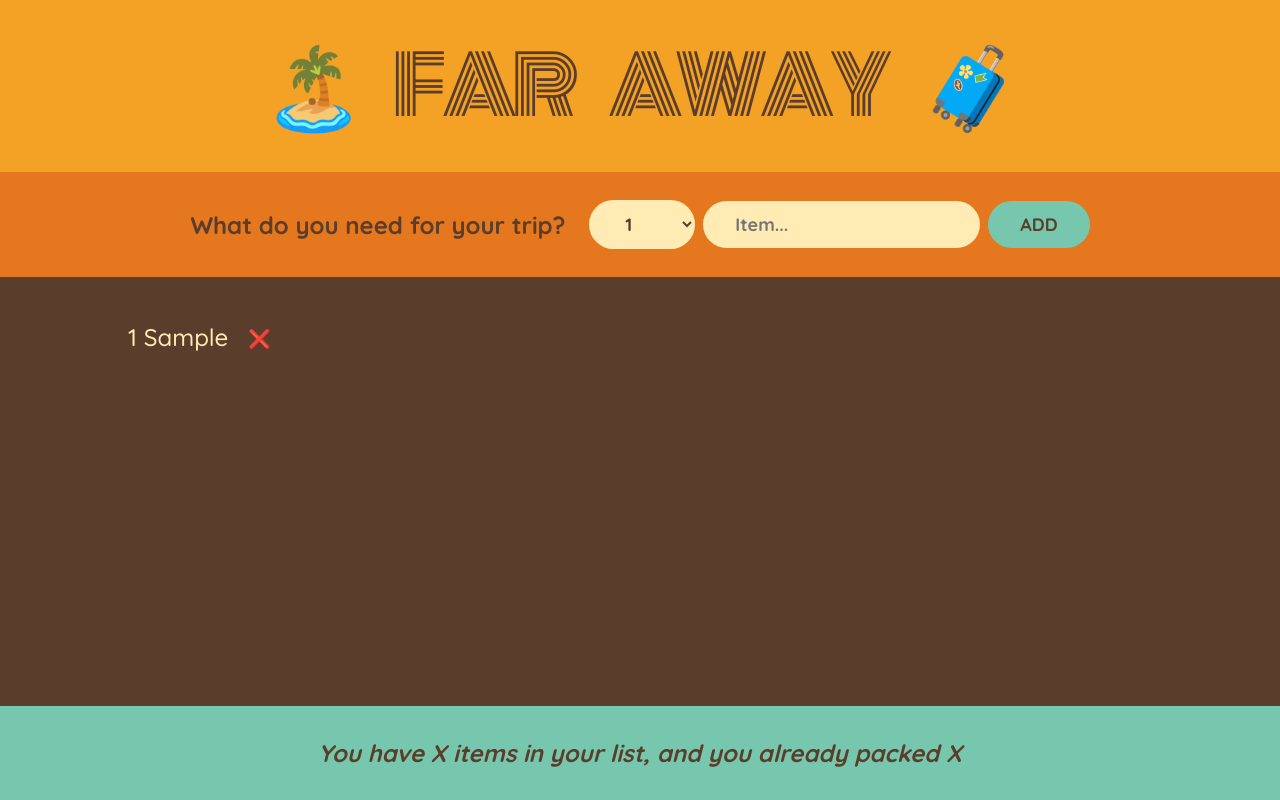
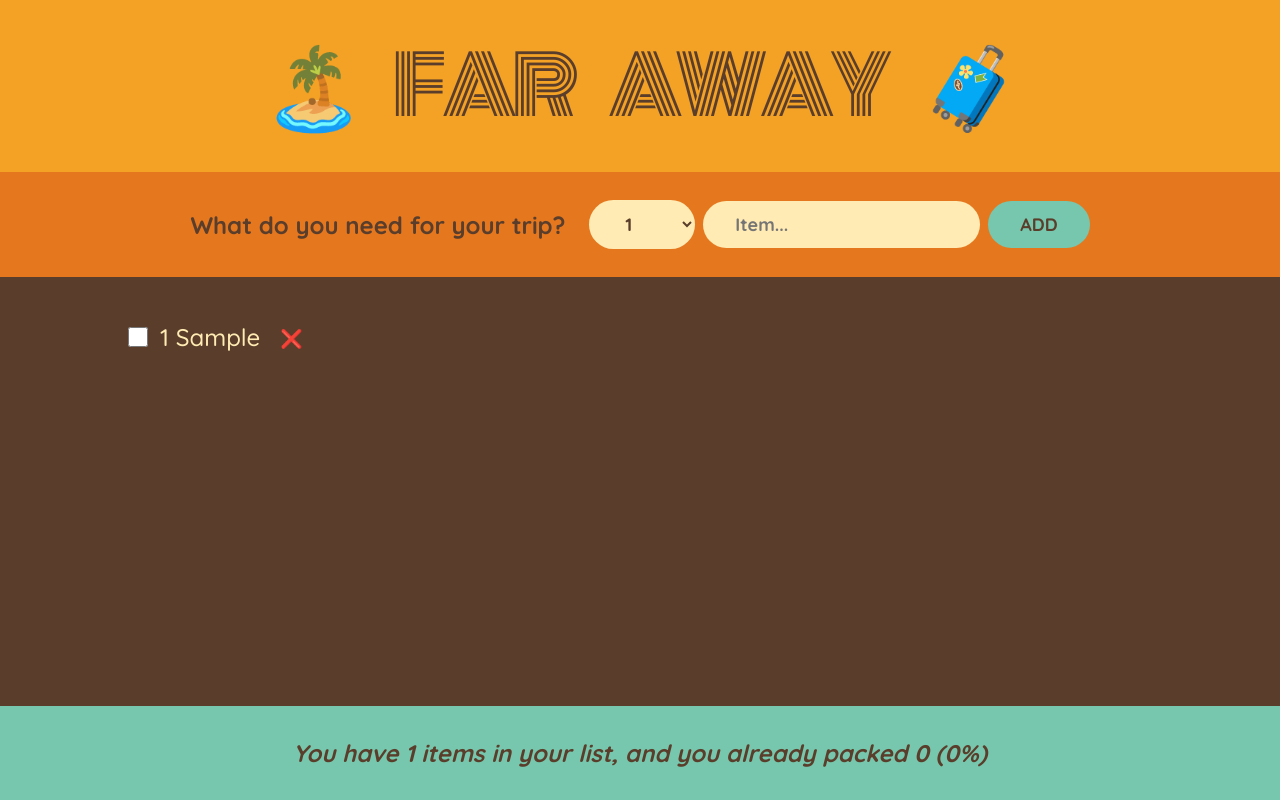
Before and after one commit to ngpreet/travel-list-reactjs, a React (Create React App) app: page / in a window 1280 px wide. Both pictures are taken after typing "Sample" into the empty fields and a click on the button "ADD". Built offline with nearby package versions, Linux system fonts and the light colour scheme; the HTML template or start-up script is replaced by a standard one.

Commit message:
item operations

```diff
--- a/src/App.js
+++ b/src/App.js
@@ -7,12 +7,28 @@
     setItems((items) => [...items, item]);
   }
 
+  function handleDeleteItem(id) {
+    setItems((items) => items.filter((item) => item.id !== id));
+  }
+
+  function handleToggleItem(id) {
+    setItems((items) =>
+      items.map((item) =>
+        item.id === id ? { ...item, packed: !item.packed } : item
+      )
+    );
+  }
+
   return (
     <div className="app">
       <Logo />
       <Form onAddItem={handleAddItems} />
-      <PackingList items={items} />
-      <Stats />
+      <PackingList
+        items={items}
+        onDeleteItem={handleDeleteItem}
+        onToggleItem={handleToggleItem}
+      />
+      <Stats items={items} />
     </div>
   );
 }
@@ -66,33 +82,58 @@
   );
 }
 
-function PackingList({ items }) {
+function PackingList({ items, onDeleteItem, onToggleItem }) {
   return (
     <div className="list">
       <ul>
         {items.map((item) => (
-          <Item item={item} key={item.id} />
+          <Item
+            item={item}
+            onDeleteItem={onDeleteItem}
+            onToggleItem={onToggleItem}
+            key={item.id}
+          />
         ))}
       </ul>
     </div>
   );
 }
 
-function Item({ item }) {
+function Item({ item, onDeleteItem, onToggleItem }) {
   return (
     <li>
+      <input
+        type="checkbox"
+        value={item.packed}
+        onChange={() => onToggleItem(item.id)}
+      />
       <span style={item.packed ? { textDecoration: "line-through" } : {}}>
         {item.quantity} {item.description}
       </span>
-      <button>❌</button>
+      <button onClick={() => onDeleteItem(item.id)}>❌</button>
     </li>
   );
 }
 
-function Stats() {
+function Stats({ items }) {
+  if (items.length === 0) {
+    return (
+      <footer className="stats">
+        <em>Start adding items to the list 🚀</em>
+      </footer>
+    );
+  }
+  const itemsCount = items.length;
+  const packedItemsCount = items.filter((item) => item.packed).length;
+  const packedPrecentage = Math.round((packedItemsCount / itemsCount) * 100);
+
   return (
     <footer className="stats">
-      <em>You have X items in your list, and you already packed X</em>
+      <em>
+        {packedPrecentage === 100
+          ? "You got everything! Ready to go ✈️"
+          : `You have ${itemsCount} items in your list, and you already packed ${packedItemsCount} (${packedPrecentage}%)`}
+      </em>
     </footer>
   );
 }
```
